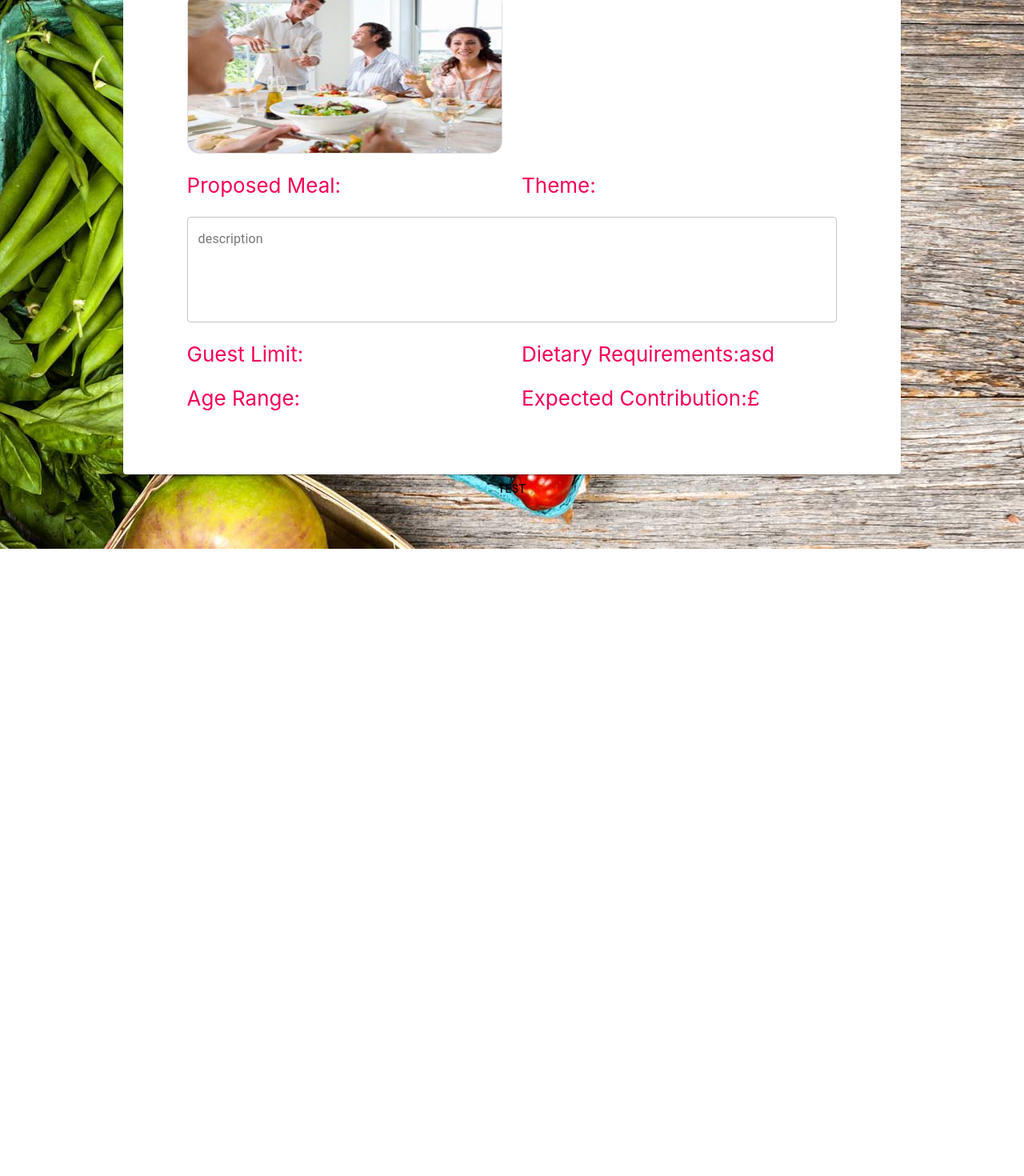
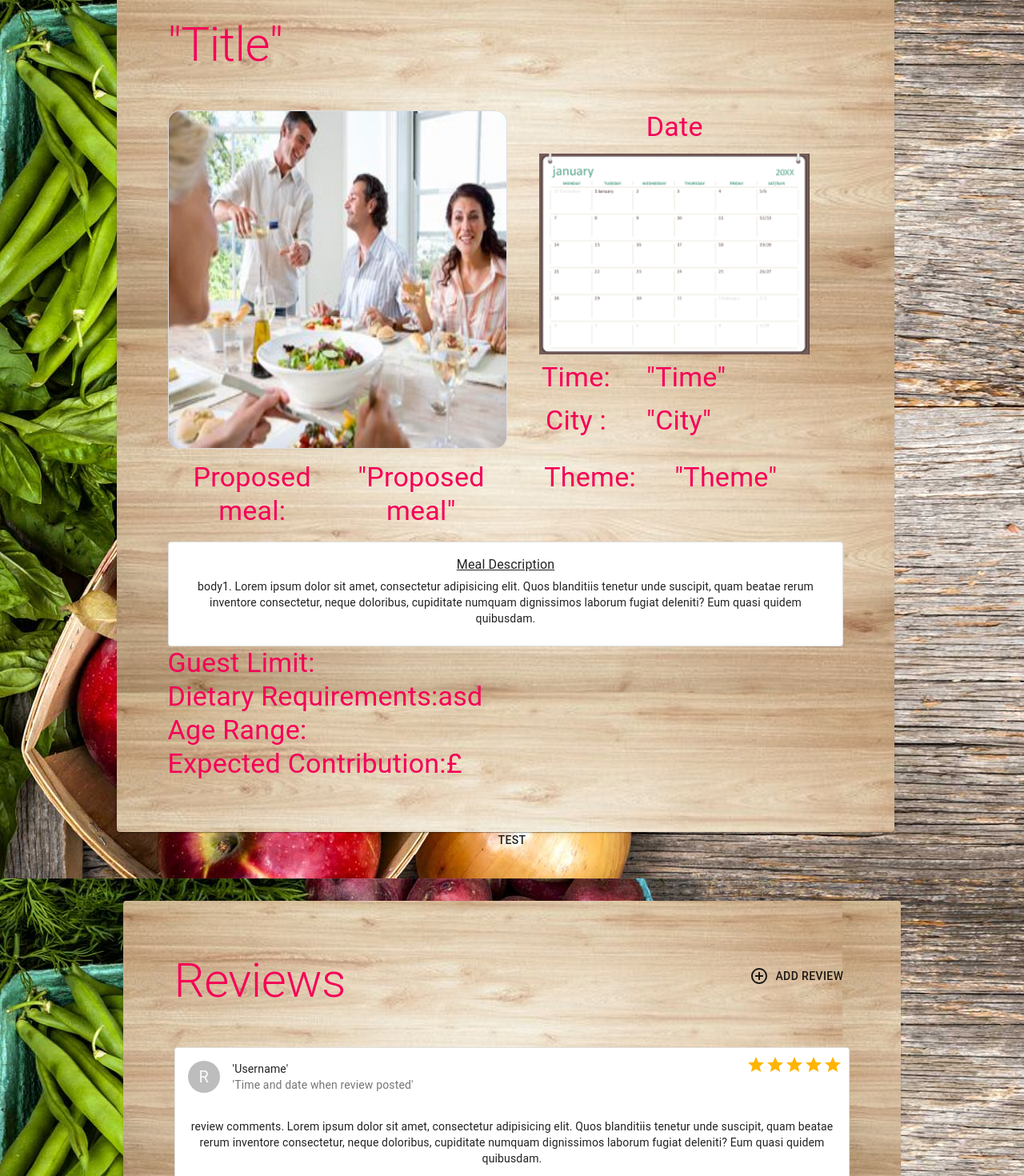
Before and after one commit to Willyees/MEng2019, a React (Create React App) app: page /show-meal in a window 1280 px wide. Shown: the part 140-1610 px from the top of the page at 80% size. Before the commit the page ends 826 px from the top, so only its background shows below. Built offline with nearby package versions, Linux system fonts and the light colour scheme; no server answers; what google-maps-react would draw is missing.

Commit message:
added the review section on show-meal page read only for now

```diff
--- a/src/components/ShowMealGrid.js
+++ b/src/components/ShowMealGrid.js
@@ -9,7 +9,16 @@ import Button from '@material-ui/core/Button';
 import GridList from '../components/GridList.js';
 import { blue } from '@material-ui/core/colors';
 
+import Card from '@material-ui/core/Card';
+import CardContent from '@material-ui/core/CardContent';
+import CardHeader from '@material-ui/core/CardHeader';
+import Avatar from '@material-ui/core/Avatar';
+import Rating from '@material-ui/lab/Rating';
+import AddCircleOutlineIcon from '@material-ui/icons/AddCircleOutline';
+
 import mealPic from "../res/mealPic.jpg";
+import board from "../res/chopping_board_chopped.png";
+import calendar from "../res/calendar.png";
 
 const useStyles = makeStyles(theme => ({
   root: {
@@ -18,11 +27,17 @@ const useStyles = makeStyles(theme => ({
 
   },
   paper: {
-    padding: theme.spacing(10),
+    padding: theme.spacing(8),
     color: theme.palette.secondary.main,
     marginLeft: "12%",
     marginRight: "12%",
-    marginTop: "2%",
+    marginTop: "4.5%",
+    width:'75%',
+    "background-image" : `url(${board})`,
+    "background-size" : `contain`,
+  },
+  CardTitle: {
+    textAlign: "left",
   },
 }));
 
@@ -42,87 +57,205 @@ function test(e){
 
 export default function ShowMealGrid() {
   const classes = useStyles();
+  const [ value, setValue] = React.useState(2);
+  const [ hover, setHover] = React.useState(-1);
 
   return (
 
     <ThemeProvider theme={theme}>
       <div className={classes.root}>
+        <Grid container spacing={2} xs={12} style={{marginTop:'3%'}}>
           <Paper className={classes.paper}>
-                <Grid container spacing={3}>
-                    <Grid id="title_grid" item container xs={12} style={{justifyContent:"left"}}>
-                        <label id="title"></label>
+
+            {/* title grid */}
+            <Grid id="title_grid" item container xs={12} style={{justifyContent:"left", marginBottom:'3%'}}>
+              <Typography id="title" variant="h2" component="h2" gutterBottom>
+              "Title"
+              </Typography>
             </Grid>
 
-                    <Grid item container xs={6} >
-                        <Grid item xs={12} style={{justifyContent:"left", display: "flex"}} >
-                            <img src={mealPic} height="200px" width="400px" style={{border: "1px solid #ddd", borderRadius: "15px"}}/>
+            {/* meal picture and date/time/city grid*/}
+            <Grid item container xs={12} maxHeight= "20%" maxWidth="30%" height="20%" width="30%">
+              {/* meal picture */}
+              <Grid item xs={6} maxHeight= "20%" maxWidth="30%" height="20%" width="30%" style={{justifyContent:"left", display: "flex"}} >
+                  <img src={mealPic} height="100%" width="100%" style={{border: "1px solid #ddd", borderRadius: "15px"}}/>
+              </Grid>
+              {/* date/time/city grid */}
+              <Grid item container xs={6}>
+                {/* date grid */}
+                <Grid id="date_grid" item xs={12}>
+                  <Typography id="date" variant="h4" component="h4" gutterBottom>
+                    Date
+                  </Typography>
+                  <img id="calendar" src={calendar} height='80%' width='80%' style={{justifyContent:'right'}}/>
+                </Grid>
+                {/* time and city grid */}
+                <Grid id="time_and_city_grid" container item xs={12} style={{justifyContent:"left"}}>
+                  {/* time grid */}
+                  <Grid id="time_grid" container item xs={12}>
+                    {/* label for the time grid*/}
+                    <Grid id="time_label_grid" item xs={5}>
+                      <Typography id="time_label" variant="h4" component="h4" gutterBottom style={{justifyContent:"right"}}>
+                        Time:
+                      </Typography>
+                    </Grid>
+                    {/* actual time from db grid */}
+                    <Grid id="get_time_grid" item xs={2}>
+                      <Typography id="time" variant="h4" component="h4" gutterBottom style={{justifyContent:"left"}}>
+                        "Time"
+                      </Typography>
+                    </Grid>
+
+                  </Grid>
+                  {/* city grid */}
+                  <Grid id="city_grid" container item xs={12}>
+                    {/* city label grid */}
+                    <Grid id="city_label_grid" item xs={5}>
+                      <Typography id="city_label" variant="h4" component="h4" gutterBottom style={{justifyContent:"right"}}>
+                        City :
+                      </Typography>
+                    </Grid>
+                    {/* actual city from db grid */}
+                    <Grid id="get_city_grid" item xs={2}>
+                      <Typography id="city" variant="h4" component="h4" gutterBottom style={{justifyContent:"left"}}>
+                        "City"
+                      </Typography>
+                    </Grid>
+                  </Grid>
+                </Grid>
               </Grid>
             </Grid>
 
-                    <Grid item container xs={6}>
-                        <Grid id="date_grid" item xs={7}>
-                        <label id="date"></label>
+
+            <Grid id="proposed_meal_and_theme_grid" item container xs={12} style={{marginTop:"2%", marginBottom:"2%"}}>
+              <Grid id="proposed_meal_grid_label" item xs={3} style={{justifyContent:"right"}}>
+                <Typography id="proposed_meal_label" variant="h4" component="h4" >
+                  Proposed meal:
+                </Typography>
               </Grid>
 
-                        <Grid id="time_grid" item xs={7}>
-        <label id="time" onChange={test}></label>
+              <Grid id="get_proposed_meal" item xs={3} style={{justifyContent:"left"}}>
+                <Typography id="theme" variant="h4" component="h4" >
+                  "Proposed meal"
+                </Typography>
               </Grid>
 
-                        <Grid id="city_grid" item xs={7}>
-        <label id="city"></label>
+
+              <Grid id="theme_grid_label" item xs={3}>
+                <Typography id="theme_label" variant="h4" component="h4">
+                  Theme:
+                </Typography>
+              </Grid>
+
+              <Grid id="get_theme_grid">
+                <Typography id="theme" variant="h4" component="h4">
+                  "Theme"
+                </Typography>
               </Grid>
             </Grid>
 
-                    <Grid id="proposed_meal_grid" item container xs={6}>
-				<label id="proposed_meal_lb">
-					Proposed Meal:
-				</label>
-        <label id="proposed_meal"></label>
-                    </Grid>
-                    <Grid id="theme_grid" item container xs={6}>
-				<label id="theme_lb">
-					Theme:
-				</label>
-        <label id="theme"></label>
-                    </Grid>
 
             <Grid id="description_grid" item container xs={12}>
-                        <TextField id="description" label="description" rows={5} rowsMax={5} fullWidth multiline variant="outlined" />
+              <Card variant="outlined" height="100%">
+                <CardContent>
+                  <Typography id="description_title" gutterBottom style={{"justify-content": `center`, fontSize:'18', "text-decoration-line": `underline`}}>
+                    Meal Description
+                  </Typography>
+                  <Typography variant="body2" component="p" style={{"justify-items": `left`, fontSize:'13'}}>
+                    body1. Lorem ipsum dolor sit amet, consectetur adipisicing elit. Quos blanditiis tenetur
+                    unde suscipit, quam beatae rerum inventore consectetur, neque doloribus, cupiditate numquam
+                    dignissimos laborum fugiat deleniti? Eum quasi quidem quibusdam.
+                  </Typography>
+                </CardContent>
+              </Card>
             </Grid>
 
             <Grid id="guest_limit_grid" item container xs={6}>
-				<label id="guest_limit_lb">
+              <Typography id="guest_limit_lb" variant="h4" component="h4">
                   Guest Limit:
-				</label>
-        <label id="guest_limit"></label>
+              </Typography>
+              <Typography id="guest_limit" variant="h4" component="h4"></Typography>
             </Grid>
 
             <Grid id="dietary_grid" item container xs={6}>
-				<label id="dietary_lb">
+            <Typography id="dietary_lb" variant="h4" component="h4">
                 Dietary Requirements:
-				</label>
-        <label id="dietary">asd</label>
+            </Typography>
+            <Typography id="dietary" variant="h4" component="h4">asd</Typography>
             </Grid>
 
             <Grid id="age_range_grid" item container xs={6}>
-				<label id="age_range_lb">
+            <Typography id="age_range_lb" variant="h4" component="h4">
                 Age Range:
-				</label>
-        <label id="age_range"></label>
+            </Typography>
+            <Typography id="age_range" variant="h4" component="h4"></Typography>
             </Grid>
 
             <Grid id="contribution_grid" item container xs={6}>
-				<label id="contribution_lb">
+            <Typography id="contribution_lb" variant="h4" component="h4">
             Expected Contribution:
-				</label>
-        <label id="contribution"></label>
-        <label>£</label>
+            </Typography>
+            <Typography id="contribution_label" variant="h4" component="h4"></Typography>
+            <Typography id="contribution"variant="h4" component="h4">£</Typography>
+            </Grid>
+          </Paper>
+        </Grid>
+          <Button >TEST</Button>
+
+        <Grid container xs={12}>
+          <Paper className={classes.paper}>
+            <Grid item container xs={12}>
+              {/* review title grid */}
+              <Grid id="review_title_grid" item container xs={10} style={{justifyContent:"left", marginBottom:'3%'}}>
+                <Typography id="review_title" variant="h2" component="h2" gutterBottom>
+                  Reviews
+                </Typography>
+              </Grid>
+              {/* addItem button */}
+              <Grid item container xs={2} style={{"justify-content":"flex-end"}}>
+                <Button
+                  size="big"
+                  startIcon={< AddCircleOutlineIcon/>}
+                  type="submit"
+                  style={{contentFit:"contain", maxHeight:"50%", bottom:0}}
+                >
+                  Add review
+                </Button>
+              </Grid>
             </Grid>
 
+            <Grid id="review_list_grid" item container xs={12}>
+              <Card variant="outlined" height="100%">
+                <CardHeader
+                  avatar={
+                    <Avatar aria-label="recipe" className={classes.avatar}>
+                      R
+                    </Avatar>
+                  }
+                  title="'Username'"
+                  subheader="'Time and date when review posted'" style={{textAlign:"left"}}
 
+                  action={
+                    <Rating
+                      name="read-only"
+                      value={5}
+                      //the 5 should be set to a variable "value" that will be read from db
+                      precision={1}
+                      readOnly
+                    />
+                  }
+                />
+                <CardContent>
+                  <Typography variant="body2" component="p">
+                    review comments. Lorem ipsum dolor sit amet, consectetur adipisicing elit. Quos blanditiis tenetur
+                    unde suscipit, quam beatae rerum inventore consectetur, neque doloribus, cupiditate numquam
+                    dignissimos laborum fugiat deleniti? Eum quasi quidem quibusdam.
+                  </Typography>
+                </CardContent>
+              </Card>
             </Grid>
           </Paper>
-            <Button >TEST</Button>
+        </Grid>
       </div>
     </ThemeProvider>
   );
--- a/src/views/show-meal.js
+++ b/src/views/show-meal.js
@@ -12,11 +12,6 @@ const styles = makeStyles(theme => ({
         display: "flex",
         justifyContent: "space-between",
     },
-    // grid:{
-    //     marginRight: "-15px",
-    //     marginLeft: "-15px",
-    //     width: "auto"
-    // }
 
 }));
 
```
Also changed, not shown: src/res/calendar.png (added), 1 other file (tests, documents, lock files or other folders). Lines whose indentation alone changed are shown as unchanged.
